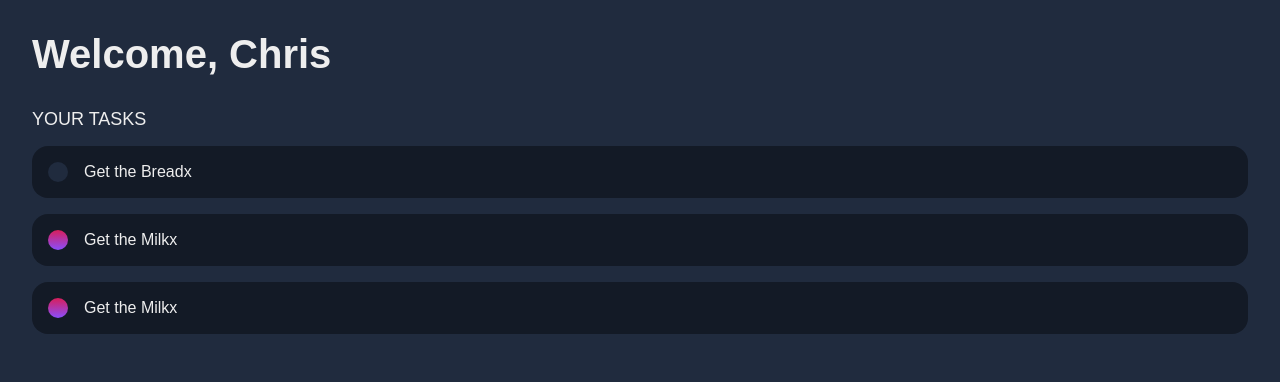
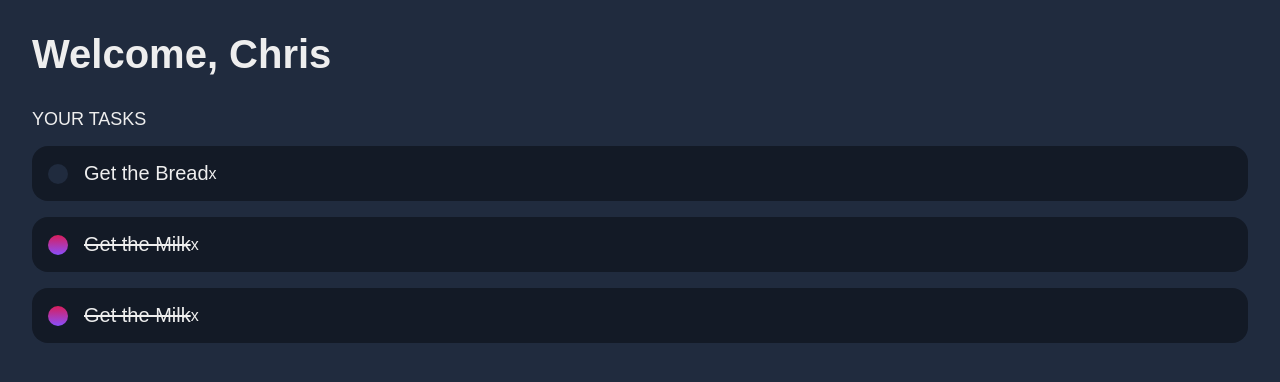
Before and after one commit to chrism-la/TodoApp, a React (Create React App) app in the folder client/: page / in a window 1280 px wide. Shown: the top 382 px of the page. Built offline with nearby package versions, Linux system fonts and the light colour scheme.

Commit message:
styled todo text

```diff
--- a/client/src/index.css
+++ b/client/src/index.css
@@ -67,4 +67,10 @@ h4 {
   background-image: linear-gradient(to bottom, var(--primary), var(--secondary));
 }
 
-.todo .text {}
+.todo .text {
+  font-size: 20px;
+}
+
+.todo.is-complete .text {
+  text-decoration: line-through;
+}
```
